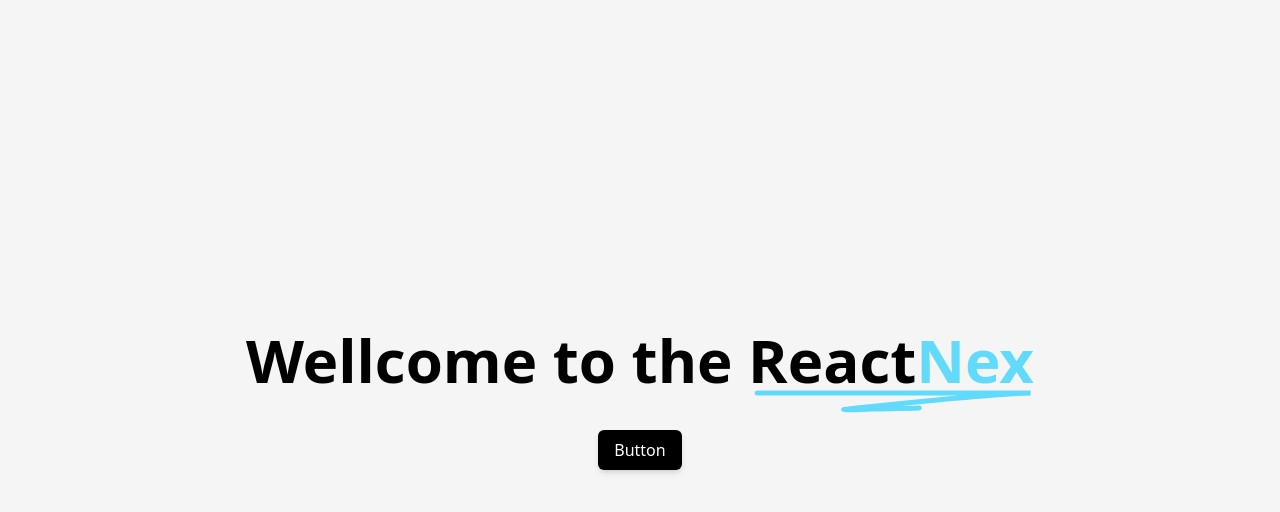
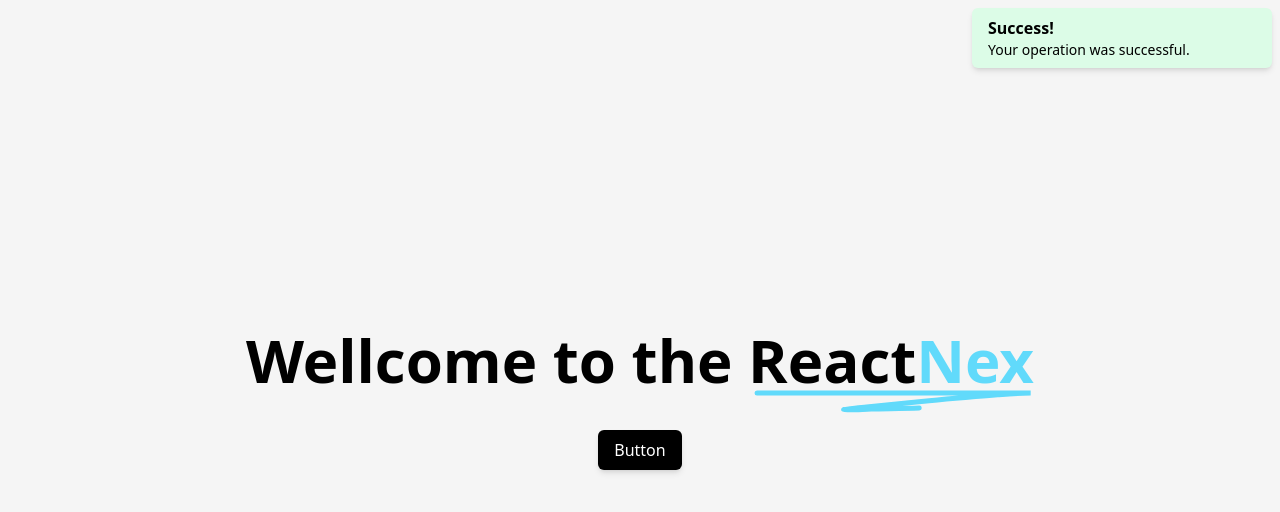
Before and after one commit to Sahilwagh03/React-Nex-Components, a React (Create React App) app: page / in a window 1280 px wide. Shown: the top 512 px of the page. Built offline with nearby package versions, Linux system fonts and the light colour scheme.

Commit message:
alert-complete

```diff
--- a/src/App.js
+++ b/src/App.js
@@ -3,7 +3,7 @@
 import Button from "./components/Button/Button";
 function App() {
 
-  const [toogleAlert, setToogleAlert] = useState(false)
+  const [toogleAlert, setToogleAlert] = useState(true)
   return (
     <div className="flex flex-col justify-center items-center h-screen relative bg-[#F5F5F5] gap-10">
       <h1 className="text-6xl font-bold text-center relative">
--- a/src/components/Alert/Alert.jsx
+++ b/src/components/Alert/Alert.jsx
@@ -1,22 +1,19 @@
 import React from 'react';
-import {
-  generateAlertClasses,
-  generatePositionClasses
-} from 'react-nex/src/Components/Alert/alertUtils'
+import {getAlertTypeStyle,getPositionClasses} from './utils'
 import classNames from 'classnames';
 const Alert = ({
-  type = 'info', // Default alert type
+  type = 'info',
   title,
   message,
-  titleStyle = '', // Classes for styling title
-  messageStyle = '', // Classes for styling message
-  alertContainerStyle = '', // New prop for styling the entire alert container
-  position = 'top-left', // Default position (can be adjusted)
+  titleStyle = '',
+  messageStyle = '',
+  alertContainerStyle = '',
+  position = 'top-left',
 }) => {
 
   return (
     <div
-      className={classNames(generateAlertClasses(type), generatePositionClasses(position),alertContainerStyle, 'absolute')}
+      className={classNames(getAlertTypeStyle(type) ,alertContainerStyle, getPositionClasses(position) , 'absolute')}
     > {/* Apply base classes, prop style, absolute positioning, and position classes */}
       {title && <h3 className={`font-bold ${titleStyle}`}>{title}</h3>}
       <p className={`text-sm ${messageStyle}`}>{message}</p>
--- /dev/null
+++ b/src/components/Alert/utils.js
@@ -0,0 +1,42 @@
+let alertClasses = `rounded-md px-4 py-2 shadow-md w-[300px] h-auto `; // Base styles with padding, width, height
+
+export const getAlertTypeStyle = (type) => {
+    switch (type) {
+        case 'info':
+            alertClasses += 'bg-blue-100 text-black ';
+            break;
+        case 'success':
+            alertClasses += 'bg-green-100 text-black';
+            break;
+        case 'error':
+            alertClasses += 'bg-red-100 text-black';
+            break;
+        case 'warning':
+            alertClasses += 'bg-yellow-100 text-black';
+            break;
+        default:
+            alertClasses += 'bg-white border-1 border-[#61DAFB]';
+            break;
+    }
+    return alertClasses
+}
+
+
+export const getPositionClasses = (position) => {
+    switch (position) {
+        case 'top-left':
+            return 'top-2 left-2';
+        case 'top-right':
+            return 'top-2 right-2';
+        case 'bottom-left':
+            return 'bottom-2 left-2';
+        case 'bottom-right':
+            return 'bottom-2 right-2';
+        case 'top-center':
+            return 'top-4 transform -translate-y-2'; // Center vertically
+        case 'bottom-center':
+            return 'bottom-4 transform -translate-y-2'; // Center vertically
+        default:
+            return 'top-left'; // Fallback to default
+    }
+};
```
